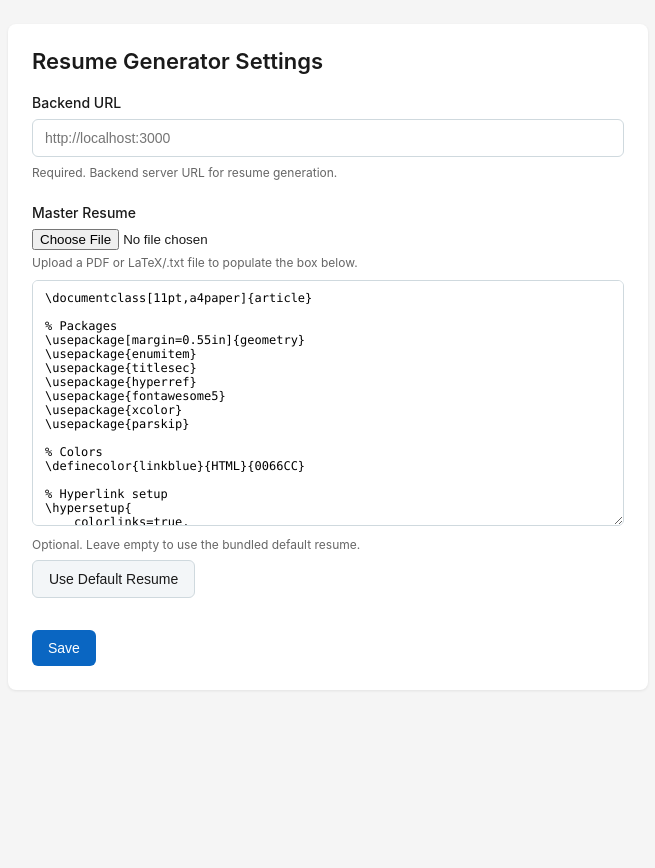
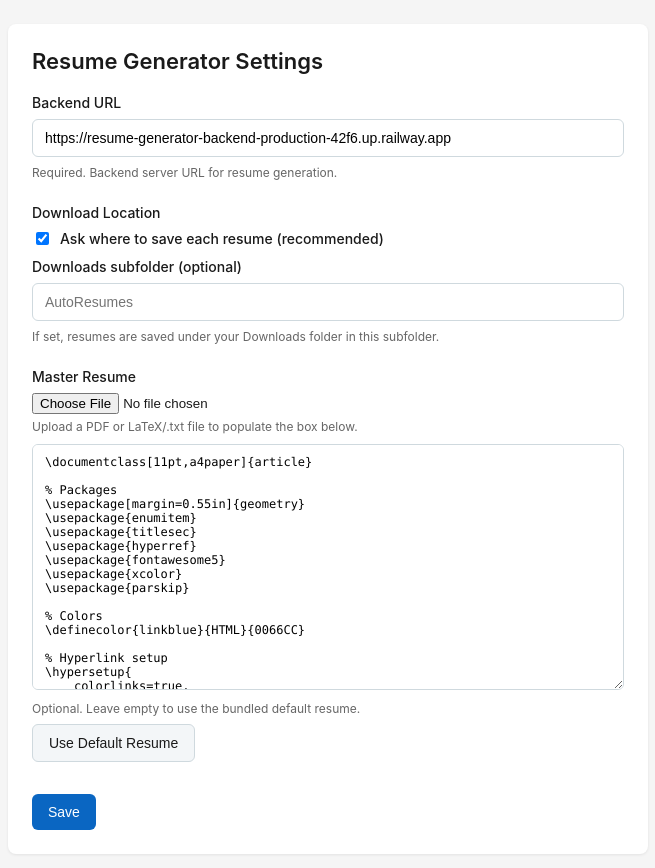
Before and after one commit to shankerram3/auto-resume-maker-chrome-extension, a browser extension: page extension/options/options.html in a window 1280 px wide. Shown: the whole page, without its empty margins (312-967 px from the left). Before the commit the page ends 800 px from the top, so only its background shows below. Drawn offline with Linux system fonts and the light colour scheme.

Commit message:
Update backend URL and download options

```diff
--- a/extension/options/options.html
+++ b/extension/options/options.html
@@ -12,8 +12,21 @@
 
     <section>
       <label for="backendUrl">Backend URL</label>
-      <input type="text" id="backendUrl" placeholder="http://localhost:3000" autocomplete="off">
+      <input type="text" id="backendUrl" placeholder="https://resume-generator-backend-production-42f6.up.railway.app" autocomplete="off">
       <p class="hint">Required. Backend server URL for resume generation.</p>
+    </section>
+
+    <section>
+      <label for="downloadSaveAs">Download Location</label>
+      <div style="margin: 6px 0 10px;">
+        <label style="display:flex; gap:8px; align-items:center;">
+          <input type="checkbox" id="downloadSaveAs">
+          Ask where to save each resume (recommended)
+        </label>
+      </div>
+      <label for="downloadSubfolder">Downloads subfolder (optional)</label>
+      <input type="text" id="downloadSubfolder" placeholder="AutoResumes" autocomplete="off">
+      <p class="hint">If set, resumes are saved under your Downloads folder in this subfolder.</p>
     </section>
 
     <section>
--- a/extension/options/options.js
+++ b/extension/options/options.js
@@ -2,12 +2,15 @@
   'use strict';
 
   const backendUrlEl = document.getElementById('backendUrl');
+  const downloadSaveAsEl = document.getElementById('downloadSaveAs');
+  const downloadSubfolderEl = document.getElementById('downloadSubfolder');
   const masterResumeEl = document.getElementById('masterResume');
   const btnUseDefault = document.getElementById('btnUseDefault');
   const btnSave = document.getElementById('btnSave');
   const saveStatusEl = document.getElementById('saveStatus');
 
   const resumeUpload = document.getElementById('resumeUpload');
+  const DEFAULT_BACKEND_URL = 'https://resume-generator-backend-production-42f6.up.railway.app';
 
   function showSaveStatus(text) {
     saveStatusEl.textContent = text;
@@ -26,12 +29,18 @@
       }
 
       const result = await new Promise((resolve) => {
-        chrome.storage.local.get(['backendUrl'], (r) => {
+        chrome.storage.local.get(['backendUrl', 'downloadSaveAs', 'downloadSubfolder'], (r) => {
           if (chrome.runtime.lastError) console.error(chrome.runtime.lastError);
           resolve(r);
         });
       });
-      backendUrlEl.value = result.backendUrl || '';
+      const backendUrl = result.backendUrl || DEFAULT_BACKEND_URL;
+      backendUrlEl.value = backendUrl;
+      if (!result.backendUrl) {
+        chrome.storage.local.set({ backendUrl });
+      }
+      downloadSaveAsEl.checked = result.downloadSaveAs !== false;
+      downloadSubfolderEl.value = result.downloadSubfolder || '';
 
       const masterResume = await (typeof MasterResume !== 'undefined' ? MasterResume.getStoredResume() : null);
       const defaultResume = await (typeof MasterResume !== 'undefined' ? MasterResume.fetchDefaultResume() : '');
@@ -50,9 +59,11 @@
 
   async function save() {
     const backendUrl = backendUrlEl.value.trim();
+    const downloadSaveAs = !!downloadSaveAsEl.checked;
+    const downloadSubfolder = (downloadSubfolderEl.value || '').trim();
     const masterResume = masterResumeEl.value.trim();
 
-    chrome.storage.local.set({ backendUrl }, () => {
+    chrome.storage.local.set({ backendUrl, downloadSaveAs, downloadSubfolder }, () => {
       if (chrome.runtime.lastError) {
         showSaveStatus('Error saving settings.');
         return;
```
Also changed, not shown: extension/background/backend-handler.js (+8 -3 lines), extension/background/service-worker.js (+13 -3 lines).
